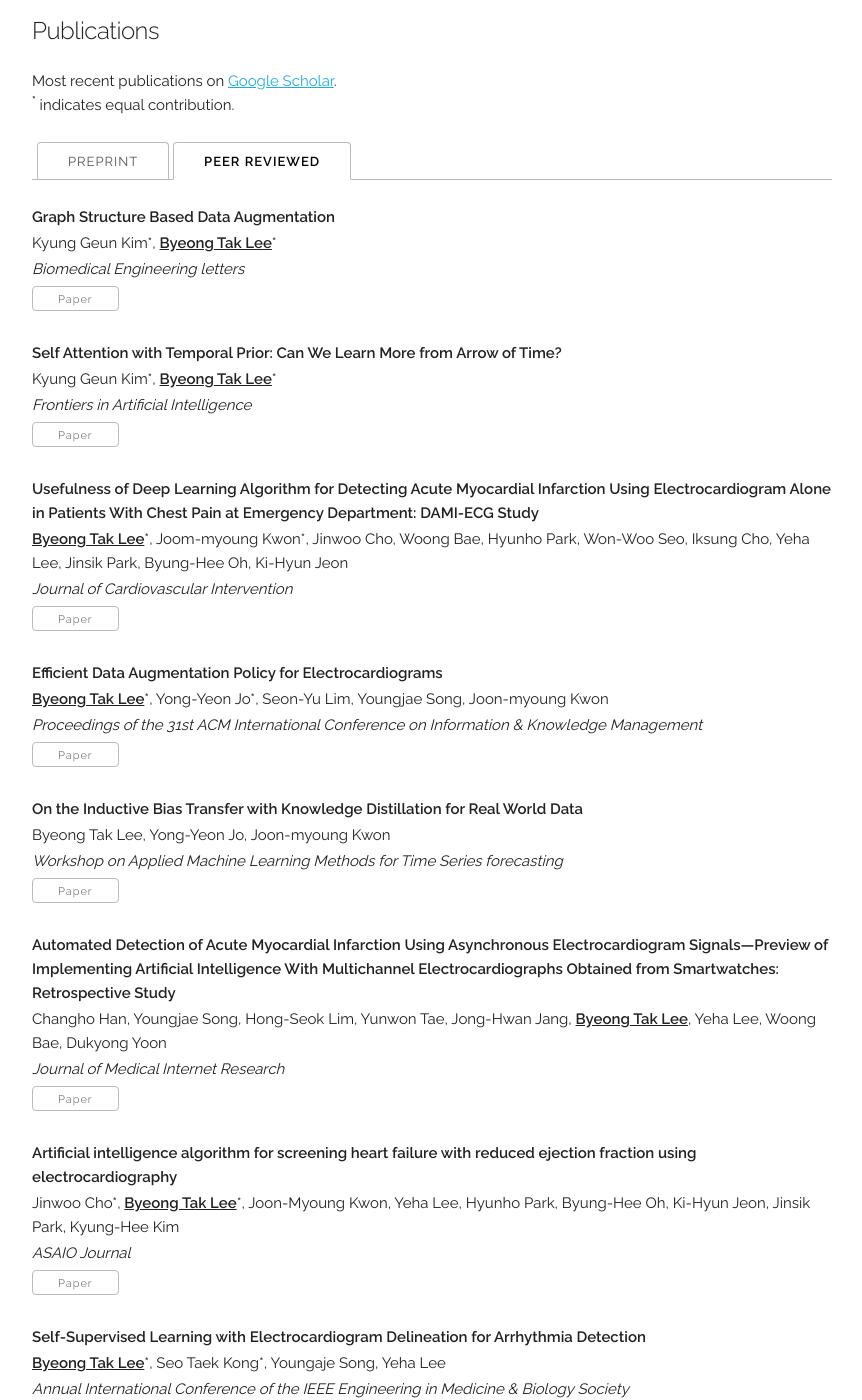
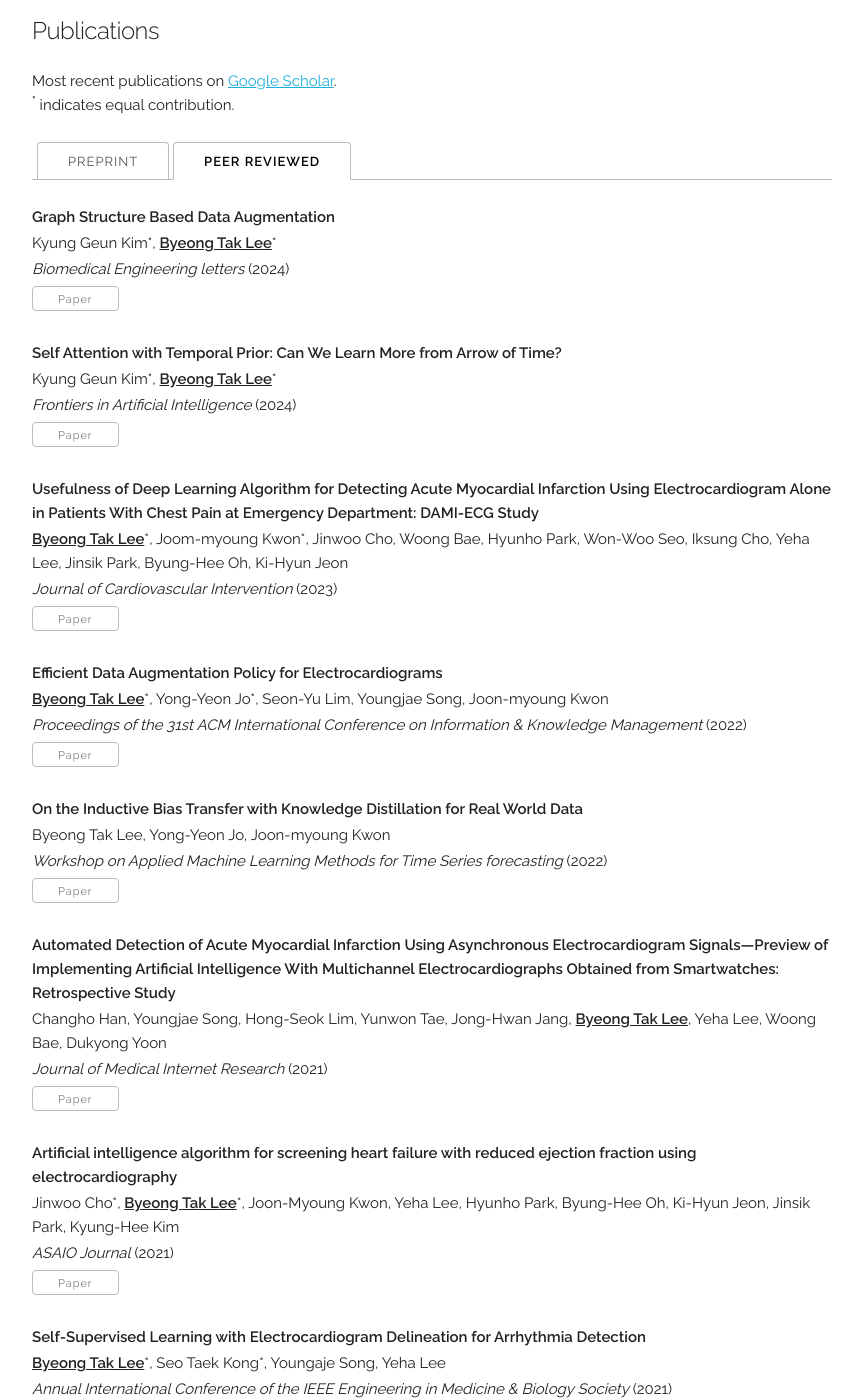
Before and after one commit to byeongtak/byeongtak.github.io, a Jekyll site: the page built from index.html, in a window 1280 px wide and 1400 px high, scrolled down 999 px. Shown: the whole window, without its empty margins (208-1070 px from the left). Built offline with Jekyll 4.4.1, drawn with Linux system fonts in a browser that asks for light colours; some web fonts are replaced.

Commit message:
Update index.html

```diff
--- a/index.html
+++ b/index.html
@@ -89,7 +89,7 @@ layout: default
             <div class="twelve columns">
               <p class="title"><b>{{ paper.title }}</b></p>
               <p>{{ paper.authors }}</p>
-              <p><i>{{ paper.venue }}</i></p>
+              <p><i>{{ paper.venue }}</i> ({{ paper.year }})</p>
               <div class="paper-buttons">
                 {% if paper.paper_pdf %}
                   <a class="button" href="{{ paper.paper_pdf }}" target="_blank">Paper</a>
```
